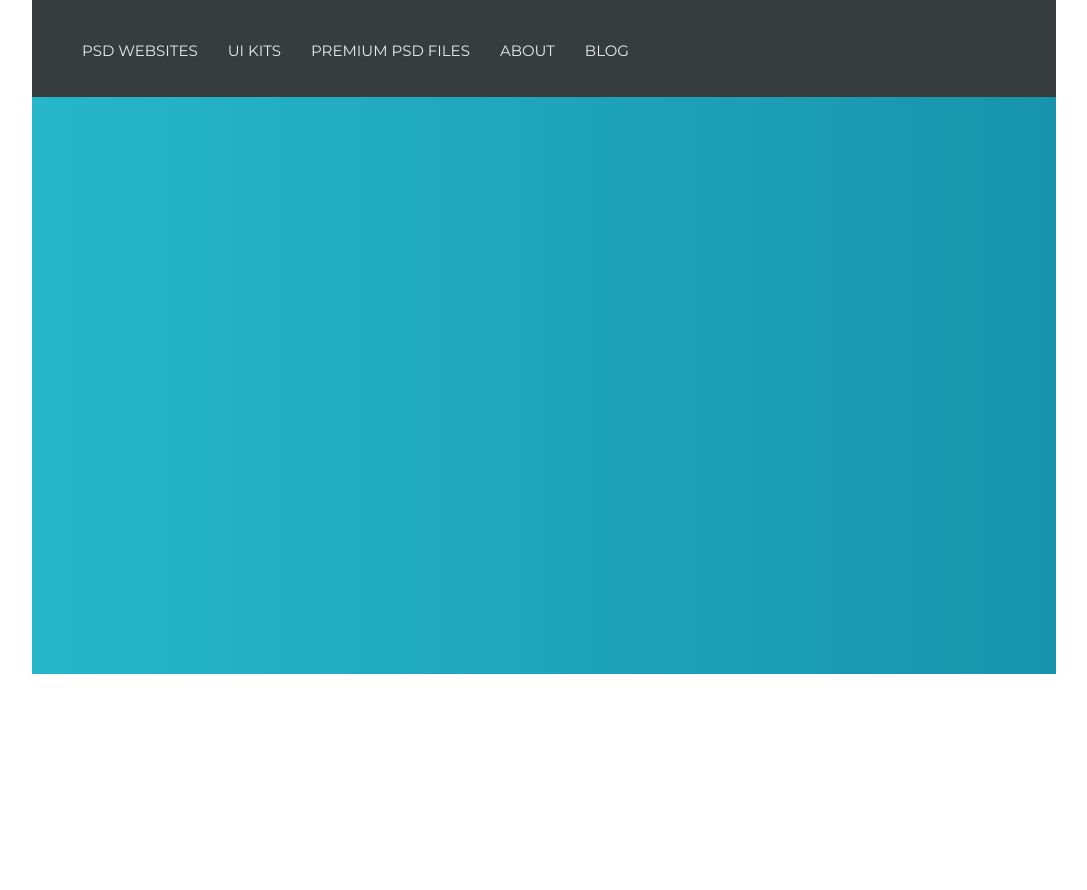
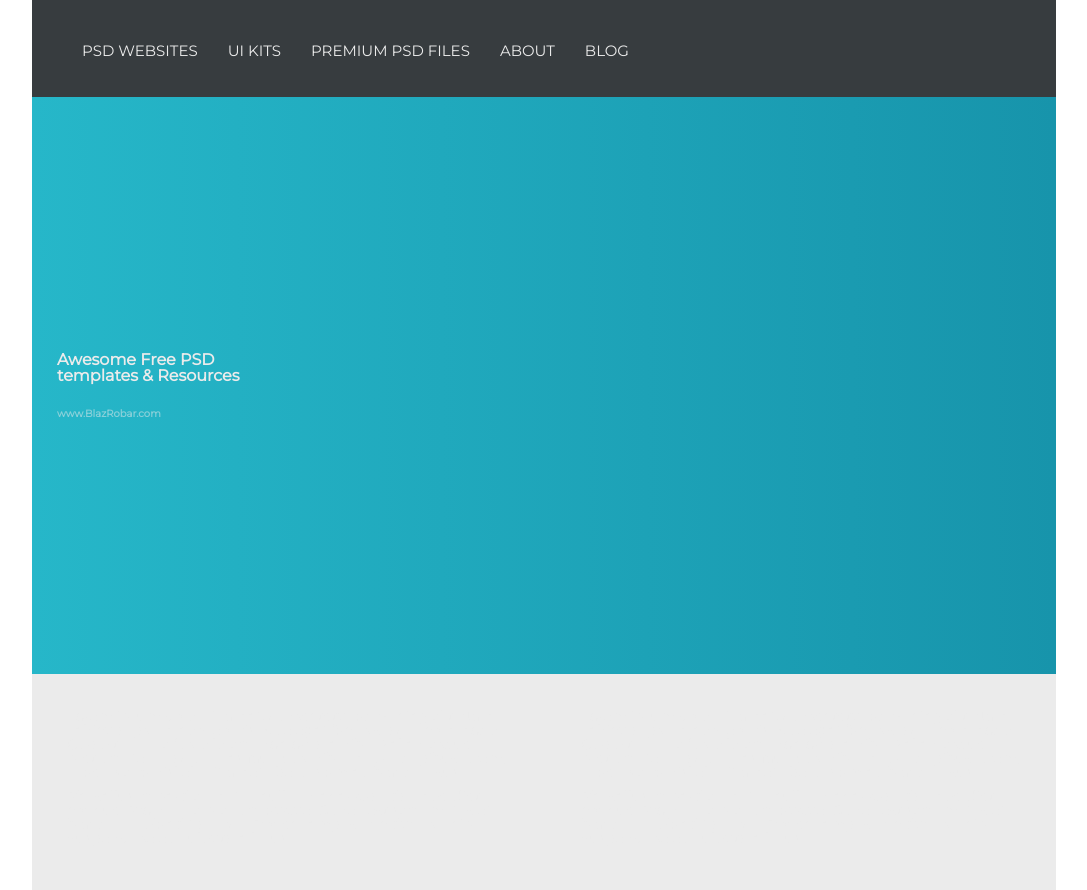
Before and after one commit to ReginaVarybrus/Homework_13, a website: page index.html in a window 1280 px wide. Shown: the whole page, without its empty margins (96-1183 px from the left). Before the commit the page ends 800 px from the top, so only its background shows below. Drawn offline with Linux system fonts and the light colour scheme.

Commit message:
intro start

```diff
--- a/index.html
+++ b/index.html
@@ -29,7 +29,37 @@
                     </ul>
                 </nav>
             </header>
-            <div class="intro"></div>
+            <div class="intro">
+                <h1>Awesome Free PSD<br />templates & Resources</h1>
+                <div class="link">
+                    <a href="#">www.BlazRobar.com</a>
+                    <span></span>
+                </div>
+            </div>
+            <div class="content">
+                <p>
+                    Lorem ipsum dolor sit amet, consectetur adipiscing elit. Nam vehicula ipsum non leo tristique eget
+                    facilisis lacus commodo. Curabitur vitae justo lorem, non ornare nibh. Pellentesque pretium, tellus
+                    ac ultrices faucibus, nibh mauris dapibus lorem, vitae viverra nisl elit sit amet libero. Nam eu
+                    blandit risus.
+                </p>
+                <p>
+                    Phasellus imperdiet mattis nulla. Integer gravida imperdiet congue. Proin vitae pretium augue. Donec
+                    est sem, mattis et blandit ac, blandit at arcu. Donec tempus tincidunt suscipit. Suspendisse eu
+                    vulputate lacus.
+                </p>
+                <p>
+                    Lorem ipsum dolor sit amet, consectetur adipiscing elit. Nam vehicula ipsum non leo tristique eget
+                    facilisis lacus commodo. Curabitur vitae justo lorem, non ornare nibh. Pellentesque pretium, tellus
+                    ac ultrices faucibus, nibh mauris dapibus lorem, vitae viverra nisl elit sit amet libero. Nam eu
+                    blandit risus.
+                </p>
+                <p>
+                    Phasellus imperdiet mattis nulla. Integer gravida imperdiet congue. Proin vitae pretium augue. Donec
+                    est sem, mattis et blandit ac, blandit at arcu. Donec tempus tincidunt suscipit. Suspendisse eu
+                    vulputate lacus.
+                </p>
+            </div>
         </main>
     </body>
 </html>
--- a/scss/_styles.scss
+++ b/scss/_styles.scss
@@ -33,9 +33,9 @@ main {
 .nav-text {
   color: $textColor;
   padding-left: 17px;
-  font-size: 20px;
+  font-size: 15px;
   @include media(">=640px") {
-    font-size: 25px;
+    font-size: 20px;
   }
 }
 .desctop-hidden {
@@ -186,6 +186,9 @@ main {
   height: 175px;
   width: 100%;
   background: linear-gradient(to right, #26b7c9, #1794ab);
+  display: flex;
+  flex-direction: column;
+  justify-content: center;
   @include media(">=640px") {
     height: 355px;
   }
@@ -195,4 +198,36 @@ main {
   @include media(">=1024px") {
     height: 577px;
   }
+  h1 {
+    color: $textColor;
+    font-size: 16px;
+    font-weight: bold;
+    padding-bottom: 20px;
+    padding-left: 25px;
+  }
+  a {
+    color: $textColor;
+    opacity: 50%;
+    font-size: 10px;
+    font-weight: bold;
+    text-decoration: none;
+    padding-left: 25px;
+    &:hover {
+      text-decoration: underline;
+    }
+  }
 }
+
+.content {
+  background: $Gallery;
+  padding: 35px;
+  p {
+    color: $textColor;
+    font-size: 14px;
+    margin-bottom: 10px;
+  }
+  @include media(">=980px") {
+    columns: 370px 2;
+    column-gap: 74px;
+  }
+}
--- a/scss/_variables.scss
+++ b/scss/_variables.scss
@@ -1,3 +1,4 @@
 $textColor: #ebebeb;
 $OuterSpace: #373c3f;
 $Shark: #202529;
+$Gallery: #ebebeb;
```
Also changed, not shown: css/main.min.css.
